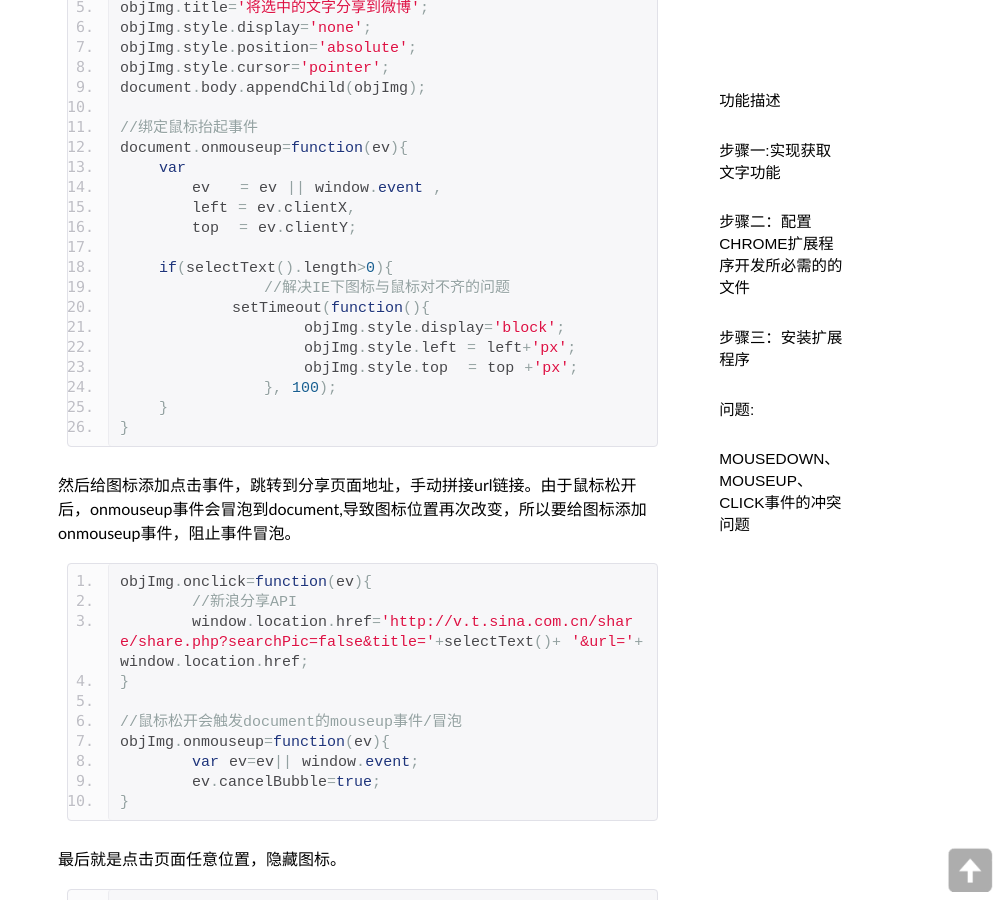
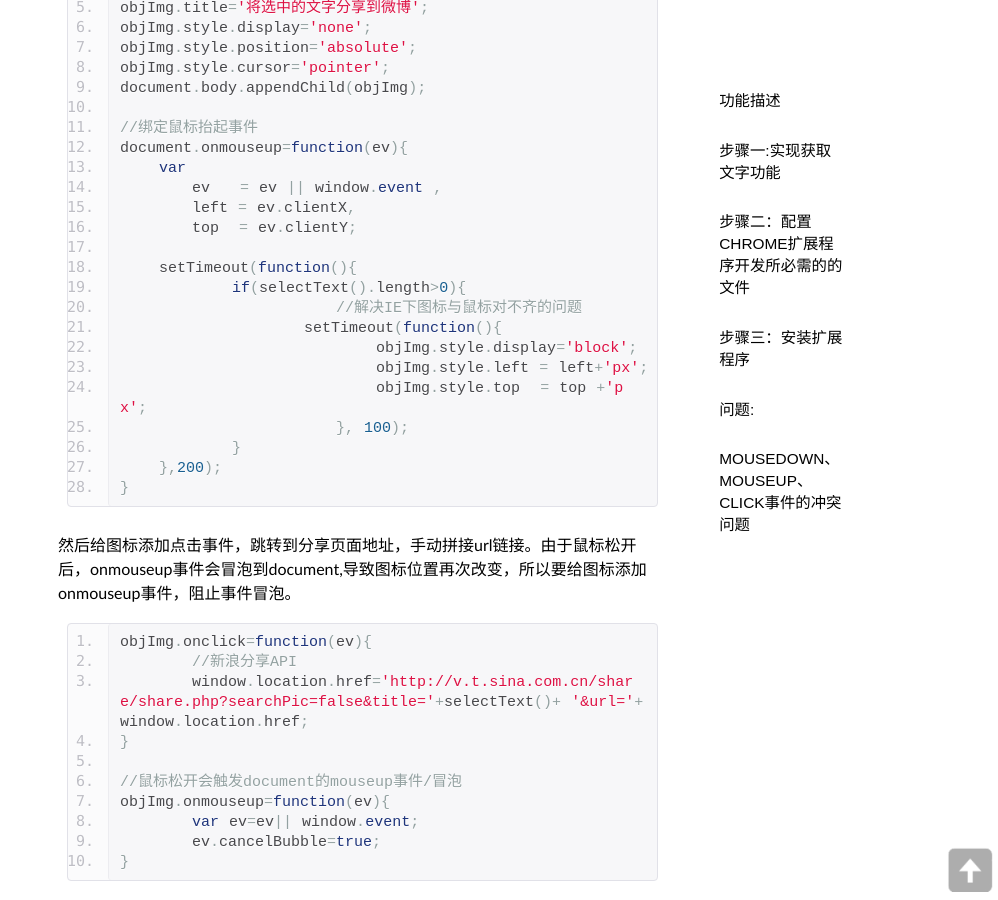
Before and after one commit to Yanyd/Yanyd.github.io, a Jekyll site: the page built from _posts/2014-05-05-chrome-extension.md, in a window 1280 px wide and 900 px high, scrolled down 706 px. Shown: the whole window, without its empty margins (282-1280 px from the left). Built offline with Jekyll 4.4.1, drawn with Linux system fonts in a browser that asks for light colours; some web fonts are replaced; Markdown is read by kramdown in place of the engine named in the settings; comment, search, counter and statistics services are not loaded.

Commit message:
add some file

```diff
--- a/_posts/2014-05-05-chrome-extension.md
+++ b/_posts/2014-05-05-chrome-extension.md
@@ -49,14 +49,16 @@ tags:
 	    	left = ev.clientX,
 	    	top  = ev.clientY;
 
-	    if(selectText().length>0){
-			//解决IE下图标与鼠标对不齐的问题
-		    setTimeout(function(){
-			    objImg.style.display='block';
-			    objImg.style.left = left+'px';
-			    objImg.style.top  = top +'px';
-			}, 100);
-	    }
+	    setTimeout(function(){
+		    if(selectText().length>0){
+				//解决IE下图标与鼠标对不齐的问题
+			    setTimeout(function(){
+				    objImg.style.display='block';
+				    objImg.style.left = left+'px';
+				    objImg.style.top  = top +'px';
+				}, 100);
+		    }
+	    },200);
     }
 
 然后给图标添加点击事件，跳转到分享页面地址，手动拼接url链接。由于鼠标松开后，onmouseup事件会冒泡到document,导致图标位置再次改变，所以要给图标添加onmouseup事件，阻止事件冒泡。
```
